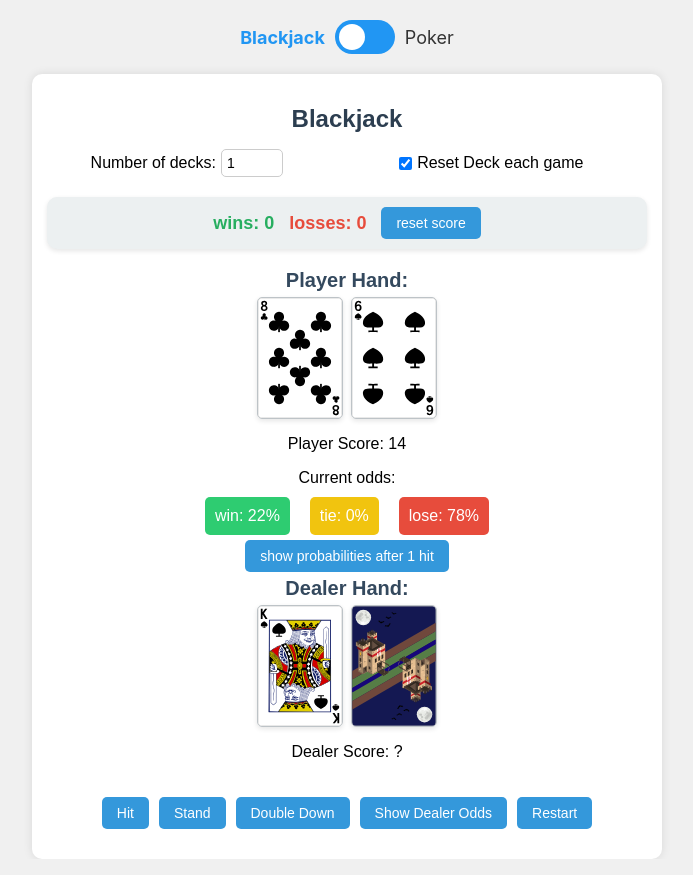
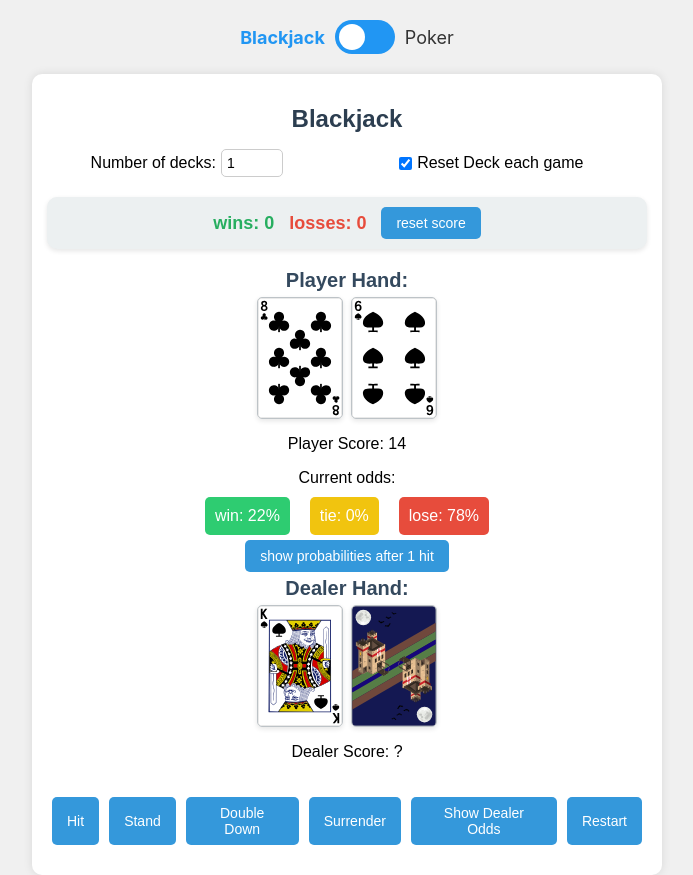
Before and after one commit to ajcaesar/StatJack, a React (Create React App) app in the folder my-app/: page / in a window 1280 px wide. Shown: the whole page, without its empty margins (293-986 px from the left). Built offline with nearby package versions, Linux system fonts and the light colour scheme.

Commit message:
added in surrender

```diff
--- a/my-app/src/blackjack/blackjack.js
+++ b/my-app/src/blackjack/blackjack.js
@@ -212,6 +212,12 @@ function Blackjack() {
     let pHand = await hit();
     console.log(pHand.length);
     let r = stand(pHand, 2);
+  }
+
+  const surrender = () => {
+    setLosses(losses + .5);
+    setWinner('dealer');
+    setGameStatus('over');
   }
 
 
@@ -495,6 +501,7 @@ function Blackjack() {
             <button onClick={() => hit().catch(console.error)}>Hit</button>
             <button onClick={() => stand().catch(console.error)}>Stand</button>
             <button onClick={doubleDown}>Double Down</button>
+            <button onClick={surrender}>Surrender</button>
         {!showOdds && (<button onClick={dealerOddsBtn}>Show Dealer Odds</button>)}
         {showOdds && (<button onClick={dealerOddsBtn}>Recalculate dealer odds</button>)}
         <button onClick={initializeGame}>Restart</button>
```
